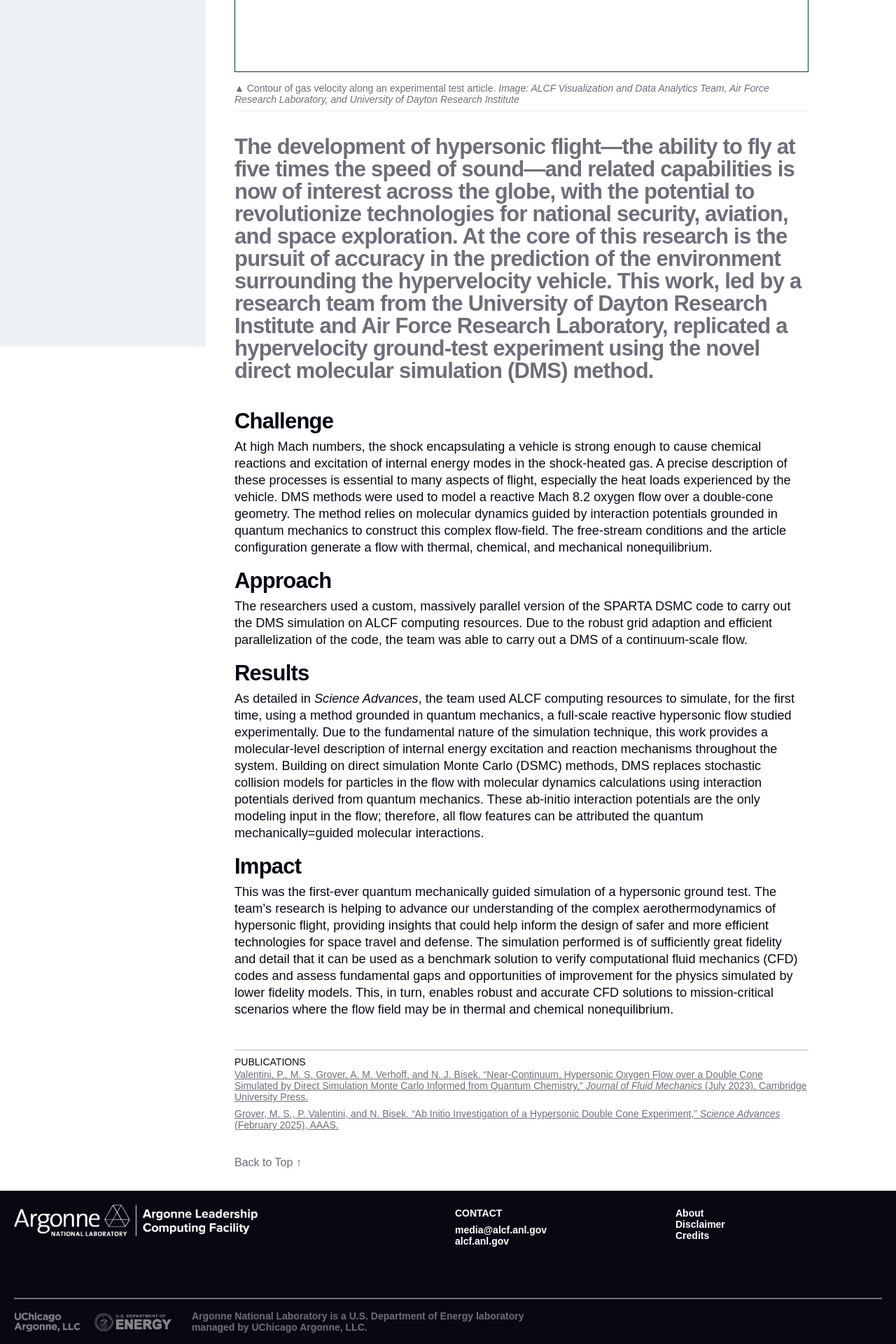
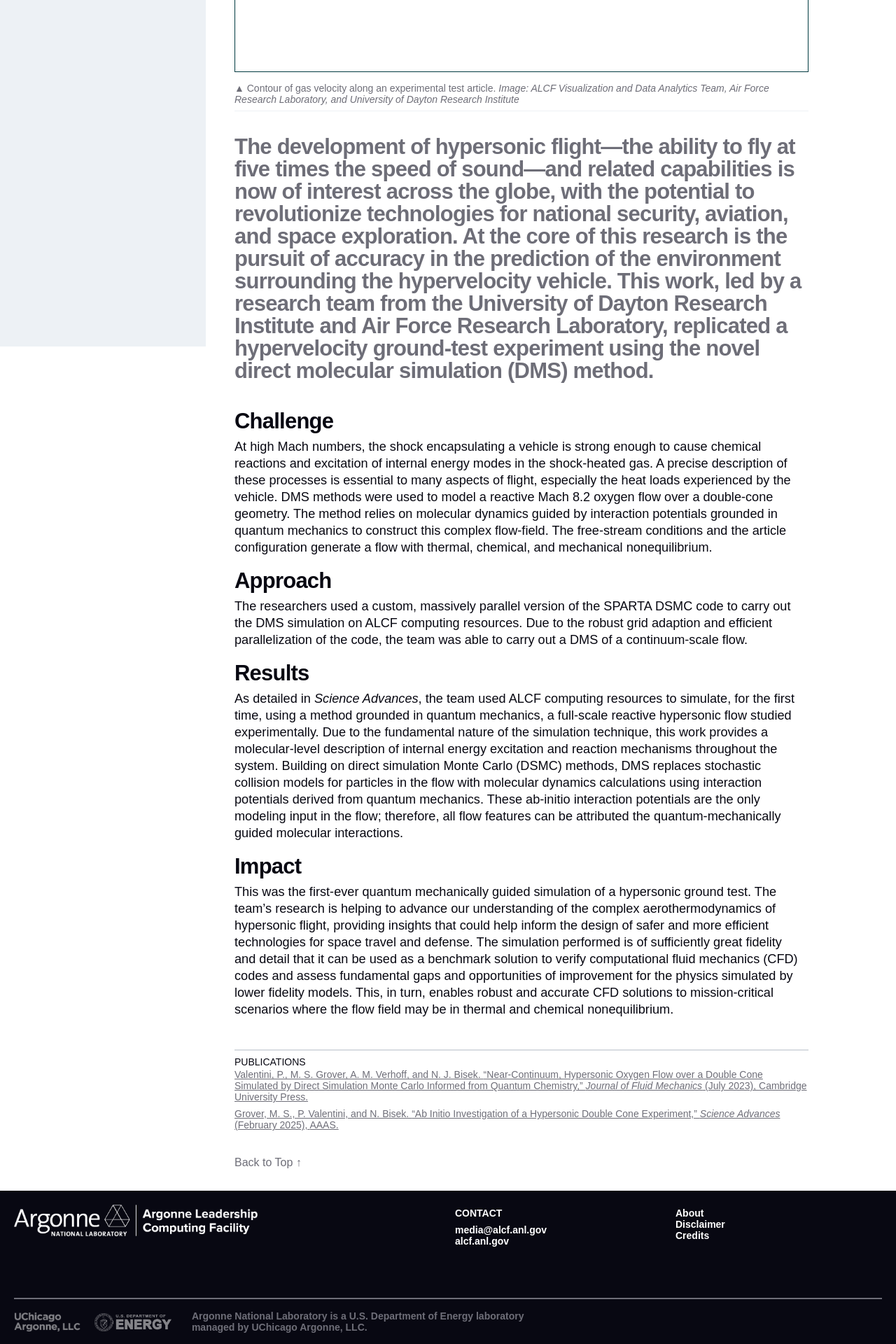
Before and after one commit to argonne-lcf/AR2024, a Jekyll site: the page built from _highlights/05grover.md, in a window 1280 px wide. Shown: the part 849-2769 px from the top of the page at 70% size. Built offline with Jekyll 4.4.1, drawn with Linux system fonts in a browser that asks for light colours; some web fonts are replaced.

Commit message:
Update 05grover.md
hyphen

```diff
--- a/_highlights/05grover.md
+++ b/_highlights/05grover.md
@@ -51,7 +51,7 @@ The researchers used a custom, massively parallel version of the SPARTA DSMC cod
 
 ## Results
 
-As detailed in _Science Advances_, the team used ALCF computing resources to simulate, for the first time, using a method grounded in quantum mechanics, a full-scale reactive hypersonic flow studied experimentally. Due to the fundamental nature of the simulation technique, this work provides a molecular-level description of internal energy excitation and reaction mechanisms throughout the system. Building on direct simulation Monte Carlo (DSMC) methods, DMS replaces stochastic collision models for particles in the flow with molecular dynamics calculations using interaction potentials derived from quantum mechanics. These ab-initio interaction potentials are the only modeling input in the flow; therefore, all flow features can be attributed the quantum mechanically=guided molecular interactions.
+As detailed in _Science Advances_, the team used ALCF computing resources to simulate, for the first time, using a method grounded in quantum mechanics, a full-scale reactive hypersonic flow studied experimentally. Due to the fundamental nature of the simulation technique, this work provides a molecular-level description of internal energy excitation and reaction mechanisms throughout the system. Building on direct simulation Monte Carlo (DSMC) methods, DMS replaces stochastic collision models for particles in the flow with molecular dynamics calculations using interaction potentials derived from quantum mechanics. These ab-initio interaction potentials are the only modeling input in the flow; therefore, all flow features can be attributed the quantum-mechanically guided molecular interactions.
 
 
 ## Impact
```
